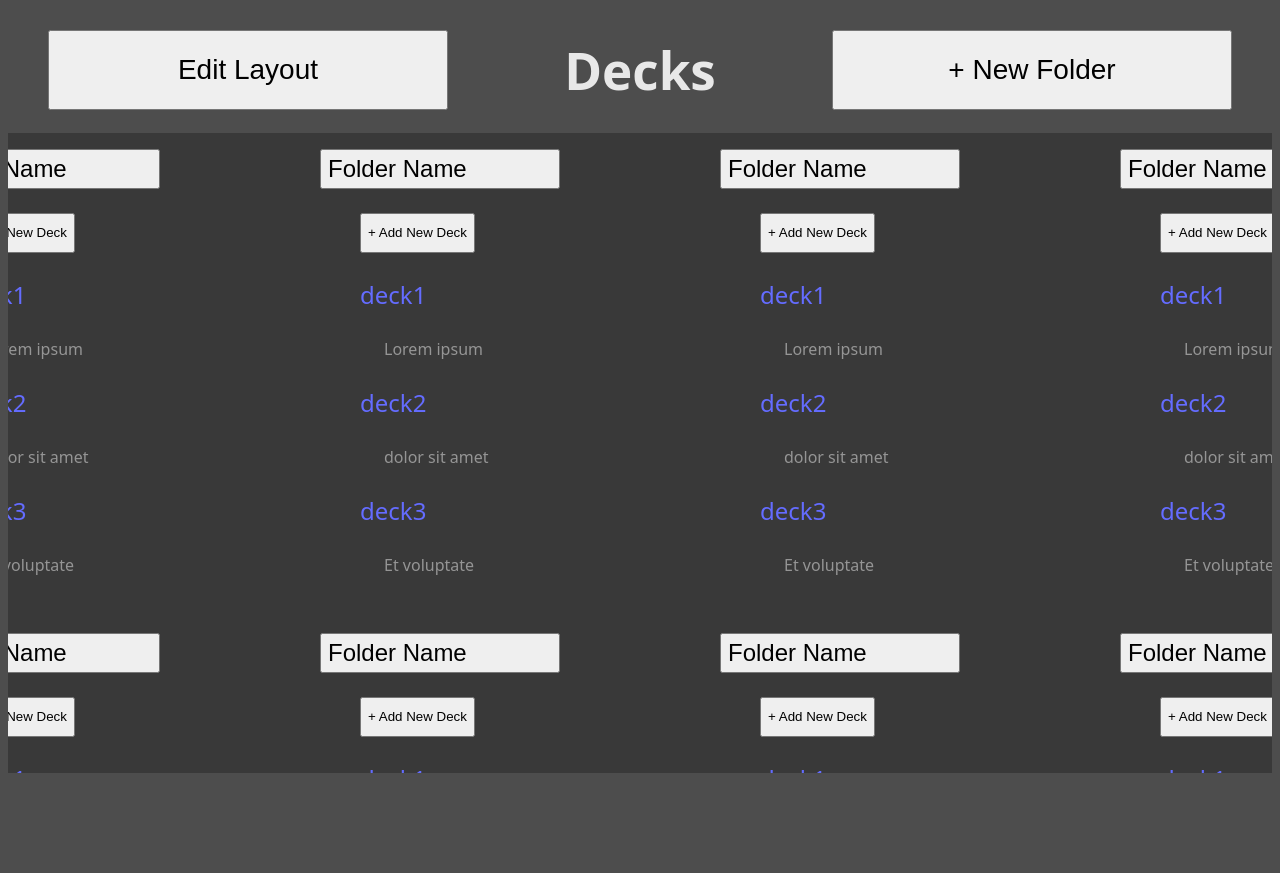
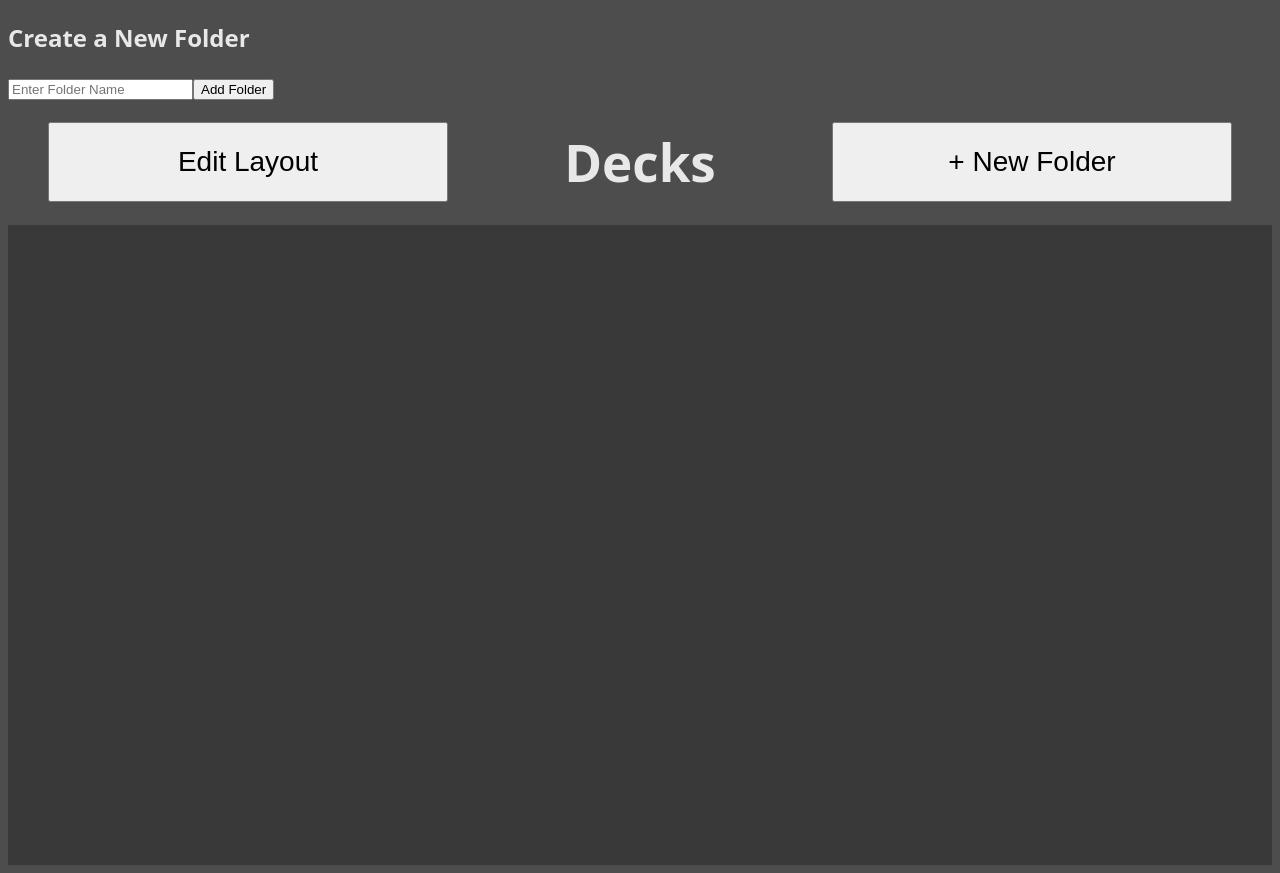
Before and after one commit to Swomp03/cs4474-project, a React (Vite) app: page / in a window 1280 px wide. Before the commit the page ends 800 px from the top, so only its background shows below. Built offline with nearby package versions, Linux system fonts and the light colour scheme.

Commit message:
Adding folders and decks to local storage

```diff
--- a/src/components/DeckFolder.jsx
+++ b/src/components/DeckFolder.jsx
@@ -1,33 +1,73 @@
+import { addDeck } from "../utils/localStorage";
 import "./componentStyles/DeckFolder.css"
+import { useState } from "react";
 
-const DeckFolder = () =>{
+const DeckFolder = (props) =>{
 
-    const decks = [
-        {
-            name: "deck1",
-            description: "Lorem ipsum"
-        },
-        {
-            name: "deck2",
-            description: "dolor sit amet"
-        },
-        {
-            name: "deck3",
-            description: "Et voluptate"
-        }
-    ]
+    const folderName = props.folder.name;
+    const decks = props.folder.decks;
+    const folderId = props.folder.id;
+
+    // const decks = [
+    //     {
+    //         name: "deck1",
+    //         description: "Lorem ipsum"
+    //     },
+    //     {
+    //         name: "deck2",
+    //         description: "dolor sit amet"
+    //     },
+    //     {
+    //         name: "deck3",
+    //         description: "Et voluptate"
+    //     }
+    // ]
+
+    const [deckName, setDeckName] = useState("");
+    const [deckDescription, setDeckDescription] = useState("");
+
+    const handleAddDeck = (e) =>{
+        e.preventDefault();
+        if(!deckName.trim()) return;
+        if(!deckDescription.trim()) return;
+
+        addDeck(folderId, deckName, deckDescription);
+
+        setDeckName("");
+        setDeckDescription("");
+        window.location.reload();
+    }
 
     return(
         <>
             <div className="folder-div">
-                <button className="folder-button">Folder Name</button>
+                {/* <div>
+                    <h2>Create a New Folder</h2>
+                    <form onSubmit={handleSubmit}>
+                        <input type="text" placeholder="Enter Folder Name" value={folderName} onChange={(e) => setFolderName(e.target.value)}/>
+                        <button type="submit">Add Folder</button>
+                    </form>
+                </div> */}
+
+                <button className="folder-button">{folderName}</button>
+
                 <div className="dropdown-group">
                     <button className="add-new-deck-button">+ Add New Deck</button>
+
+                    <div>
+                        <h2>Create a New Folder</h2>
+                        <form onSubmit={handleAddDeck}>
+                            <input type="text" placeholder="Enter Deck Name" value={deckName} onChange={(e) => setDeckName(e.target.value)}/>
+                            <input type="text" placeholder="Enter Deck Desc." value={deckDescription} onChange={(e2) => setDeckDescription(e2.target.value)}/>
+                            <button type="submit">Add Folder</button>
+                        </form>
+                    </div>
+
                     {decks.map((deck) => (
                         <a href="/deckpage">
-                            <div key={deck.name} className="deck-group">
+                            <div key={deck.id} className="deck-group">
                                 <p className="deck-name">{deck.name}</p>
-                                <p className="deck-description">{deck.description}</p>
+                                <p className="deck-description"><i>{deck.description}</i></p>
                             </div>
                         </a>
                     ))}
--- a/src/components/Home.jsx
+++ b/src/components/Home.jsx
@@ -1,14 +1,15 @@
-import { addFolder } from "../utils/localStorage";
 import "./componentStyles/Home.css"
 import DeckFolder from "./DeckFolder"
-import { useState } from "react";
+import { useEffect, useState } from "react";
+import { loadData, addFolder } from "../utils/localStorage";
 
 const Home = () =>{
 
-    const folders = ["0", "1", "2", "3", "4", "5", "6", "7", "8", "9"]
+    // const folders = ["0", "1", "2", "3", "4", "5", "6", "7", "8", "9"]
     // const folders = [];
-    const folderName = '';
 
+    const [folderName, setFolderName] = useState("");
+    const [folders, setFolders] = useState([]);
 
     function newFolder(folderName){
         console.log("New folder clicked");
@@ -19,27 +20,40 @@ const Home = () =>{
         console.log('test');
     }
 
+    useEffect(() => {
+        setFolders(loadData());
+    }, []);
+
+    const handleSubmit = (e) =>{
+        e.preventDefault();
+        if(!folderName.trim()) return;
+
+        addFolder(folderName);
+        setFolders(loadData());
+        setFolderName("");
+    }
+
 
     return(
         <>
-            {/* <div>
-                <form action={test()}>
-                    <label>Enter Folder Name:</label>
-                    <input type="text" value={folderName} onChange={test()}/>
+            <div>
+                <h2>Create a New Folder</h2>
+                <form onSubmit={handleSubmit}>
+                    <input type="text" placeholder="Enter Folder Name" value={folderName} onChange={(e) => setFolderName(e.target.value)}/>
                     <button type="submit">Add Folder</button>
                 </form>
-            </div> */}
+            </div>
 
             <div className="home-header">
                 <button id="edit-layout-button">Edit Layout</button>
                 <h1>Decks</h1>
-                <button id="new-folder-button">+ New Folder</button>
+                <button id="new-folder-button" onClick={test}>+ New Folder</button>
             </div>
 
             <div className="deck-folders">
                 {folders.map((folder) => (
-                    <div key={folder} className="deck-folder-group">
-                        <DeckFolder></DeckFolder>
+                    <div key={folder.id} className="deck-folder-group">
+                        <DeckFolder key={folder.id} folder={folder}></DeckFolder>
                     </div>
                 ))}
             </div>
--- a/src/utils/localStorage.js
+++ b/src/utils/localStorage.js
@@ -20,11 +20,11 @@ export const addFolder = (name) => {
 };
 
 // Add a deck to a folder
-export const addDeck = (folderId, deckName) => {
+export const addDeck = (folderId, deckName, deckDescription) => {
     const data = loadData();
     const folder = data.find(f => f.id === folderId);
     if(folder) {
-        folder.decks.push({ id: Date.now().toString(), name: deckName, cards: [] });
+        folder.decks.push({ id: Date.now().toString(), name: deckName, description: deckDescription, cards: [] });
         saveData(data);
     }
 };
```
